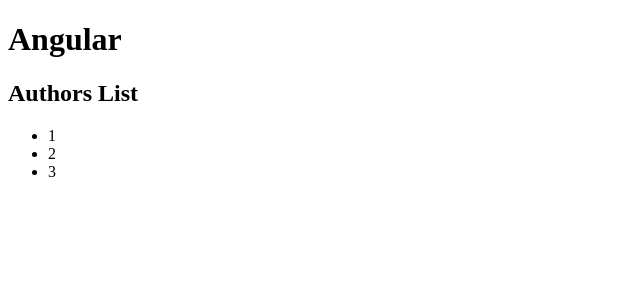
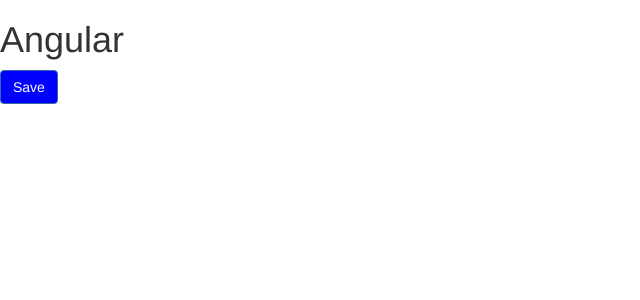
Before and after one commit to ProwlElement/angular-study, an Angular app: page / in a window 1280 px wide. Shown: the top 300 px of the page, without its empty margins (0-640 px from the left). Built offline with nearby package versions, Linux system fonts and the light colour scheme.

Commit message:
008 - toggle button style using angular property binding

```diff
--- a/package.json
+++ b/package.json
@@ -21,6 +21,7 @@
     "@angular/platform-browser": "^4.0.0",
     "@angular/platform-browser-dynamic": "^4.0.0",
     "@angular/router": "^4.0.0",
+    "bootstrap": "^3.3.7",
     "core-js": "^2.4.1",
     "rxjs": "^5.1.0",
     "zone.js": "^0.8.4"
--- a/src/app/app.component.css
+++ b/src/app/app.component.css
@@ -0,0 +1,3 @@
+.active{
+    background-color: green;
+}
--- a/src/app/app.component.html
+++ b/src/app/app.component.html
@@ -1,8 +1,2 @@
 <h1>Angular</h1>
-<authors></authors>
-
-<div>
-    <span>
-        <p></p>
-    </span>
-</div>
+<courses></courses>
--- a/src/app/courses.component.ts
+++ b/src/app/courses.component.ts
@@ -2,22 +2,20 @@
 import {Component } from '@angular/core';
 
 @Component({
+    // tslint:disable-next-line:component-selector
     selector: 'courses',
     template: `
-        <h2>{{title}}</h2>
-        <ul>
-            <li *ngFor="let course of courses">
-                {{course}}
-            </li>
-        </ul>
+        <button (click)="onSave($event)" [style.backgroundColor]="isActive ? 'blue' : 'green'" type="button" class="btn btn-primary">
+            Save
+        </button>
     `,
 })
 
 export class CoursesComponent {
-    title = "List of courses";
-    courses;
+    isActive = true;
 
-    constructor(service: CoursesService){
-        this.courses = service.getCourses();
+    onSave($event) {
+        this.isActive = !this.isActive;
     }
+
 }
--- a/src/styles.css
+++ b/src/styles.css
@@ -1 +1,2 @@
 /* You can add global styles to this file, and also import other style files */
+@import "~bootstrap/dist/css/bootstrap.css"
```
